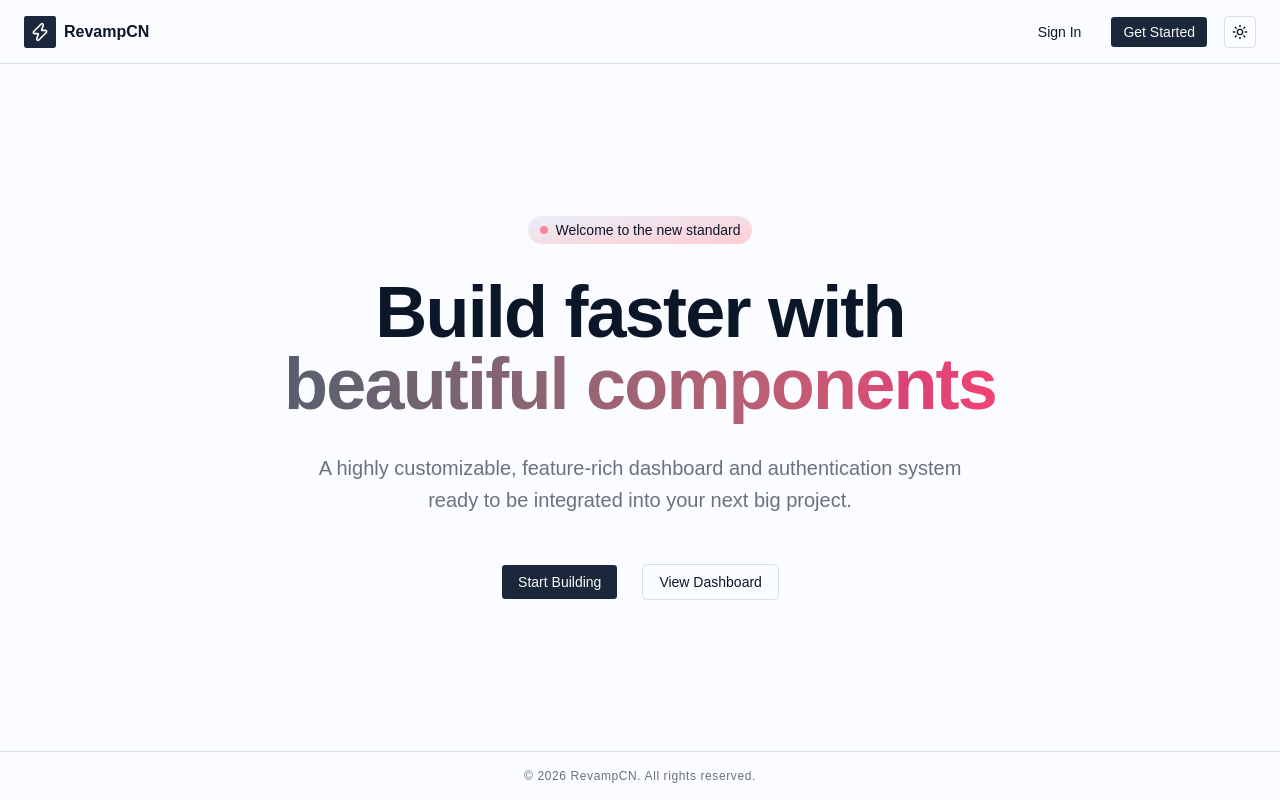
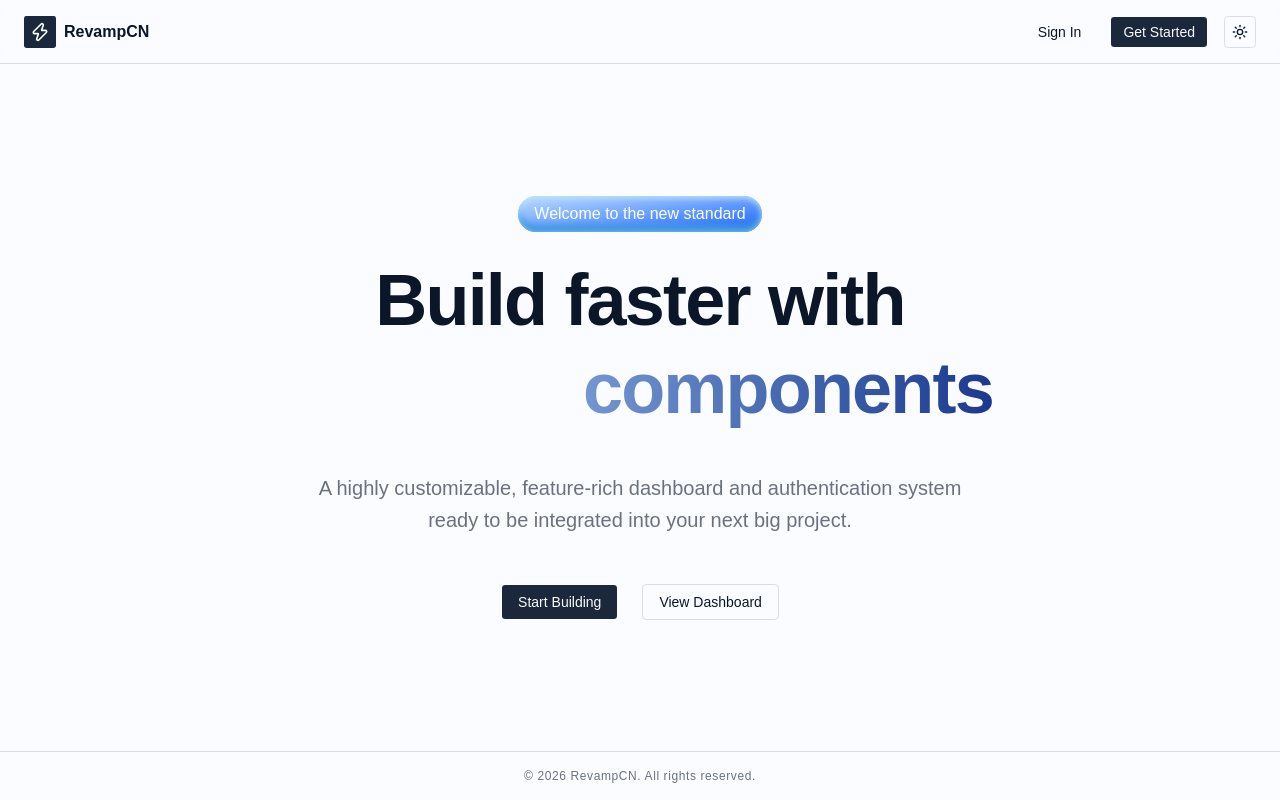
Before and after one commit to kirtanpatel01/revampcn-test, a React (Vite) app: page / in a window 1280 px wide. Built offline with nearby package versions, Linux system fonts and the light colour scheme.

Commit message:
some minor ui improvements

```diff
--- a/package.json
+++ b/package.json
@@ -23,6 +23,7 @@
     "class-variance-authority": "^0.7.1",
     "cn": "^0.4.0",
     "lucide-react": "^1.51.0",
+    "motion": "^14.0.0",
     "next-themes": "^0.4.6",
     "react": "^19.2.8",
     "react-dom": "^19.2.8",
--- a/src/App.tsx
+++ b/src/App.tsx
@@ -4,6 +4,7 @@ import {
   Route,
   useNavigate,
 } from "react-router"
+import { motion } from "motion/react"
 import DashboardPage from "@/app/dashboard/page"
 import LoginPage from "@/app/login/page"
 import SignupPage from "@/app/signup/page"
@@ -12,6 +13,29 @@ import { ThemeProvider } from "@/components/theme-provider"
 import { ModeToggle } from "@/components/mode-toggle"
 
 import { Zap } from "lucide-react"
+
+function WavyText({ text, className }: { text: string; className?: string }) {
+  return (
+    <span className={className}>
+      {text.split("").map((char, index) => (
+        <motion.span
+          key={index}
+          animate={{ y: [-15, 15] }}
+          transition={{
+            repeat: Infinity,
+            repeatType: "mirror",
+            ease: "easeInOut",
+            duration: 1.5,
+            delay: index * 0.1,
+          }}
+          className="inline-block"
+        >
+          {char === " " ? "\u00A0" : char}
+        </motion.span>
+      ))}
+    </span>
+  )
+}
 
 function Home() {
   const navigate = useNavigate()
@@ -40,14 +64,14 @@ function Home() {
         <section className="">
           <div className="absolute inset-0 -z-10 bg-[radial-gradient(ellipse_at_top,var(--tw-gradient-stops))] from-primary/20 via-background to-background"></div>
           <div className="mx-auto flex max-w-5xl flex-col items-center gap-8 text-center">
-            <div className="inline-flex items-center rounded-full bg-linear-to-br from-muted to-rose-200 dark:to-rose-950 px-3 py-1 text-sm font-medium backdrop-blur-sm">
-              <span className="mr-2 flex h-2 w-2 animate-pulse rounded-full bg-rose-400"></span>
+            <div className="inline-flex items-center rounded-full bg-linear-to-br from-blue-200 to-blue-600 px-4 py-1.5 text-base font-medium text-white shadow-[inset_0px_2px_6px_0px_#bee3f8,inset_0px_-7px_6px_0px_#4299e1] backdrop-blur-sm">
               Welcome to the new standard
             </div>
             <h1 className="text-4xl font-extrabold tracking-tight sm:text-5xl md:text-6xl lg:text-7xl">
               Build faster with <br className="hidden sm:block" />
-              <span className="animate-pulse bg-linear-to-r from-primary to-rose-600 bg-clip-text text-transparent">
-                beautiful components
+              <span className="bg-linear-to-r from-blue-200 to-blue-900 bg-clip-text text-transparent inline-flex items-center pb-4 pt-4">
+                <WavyText text="beautiful" className="mr-3 inline-flex" />
+                <span>components</span>
               </span>
             </h1>
             <p className="max-w-2xl leading-normal text-muted-foreground sm:text-xl sm:leading-8">
--- a/src/components/login-form.tsx
+++ b/src/components/login-form.tsx
@@ -106,7 +106,7 @@ export function LoginForm({
             <img
               src="/login-bg.png"
               alt="Beautiful night landscape"
-              className="absolute inset-0 h-full w-full object-cover dark:brightness-[0.2] dark:grayscale"
+              className="absolute inset-0 h-full w-full object-cover"
             />
           </div>
         </CardContent>
--- a/src/components/signup-form.tsx
+++ b/src/components/signup-form.tsx
@@ -115,7 +115,7 @@ export function SignupForm({
             <img
               src="/signup-bg.png"
               alt="Beautiful landscape"
-              className="absolute inset-0 h-full w-full object-cover dark:brightness-[0.2] dark:grayscale"
+              className="absolute inset-0 h-full w-full object-cover"
             />
           </div>
         </CardContent>
--- a/src/index.css
+++ b/src/index.css
@@ -46,6 +46,15 @@
     --radius-2xl: calc(var(--radius) * 1.8);
     --radius-3xl: calc(var(--radius) * 2.2);
     --radius-4xl: calc(var(--radius) * 2.6);
+    --animate-wavy: wavy 1.5s ease-in-out infinite;
+    @keyframes wavy {
+      0%, 100% {
+        transform: translateY(-10px);
+      }
+      50% {
+        transform: translateY(10px);
+      }
+    }
 }
 
 :root {
```
Also changed, not shown: 1 other file (tests, documents, lock files or other folders).
